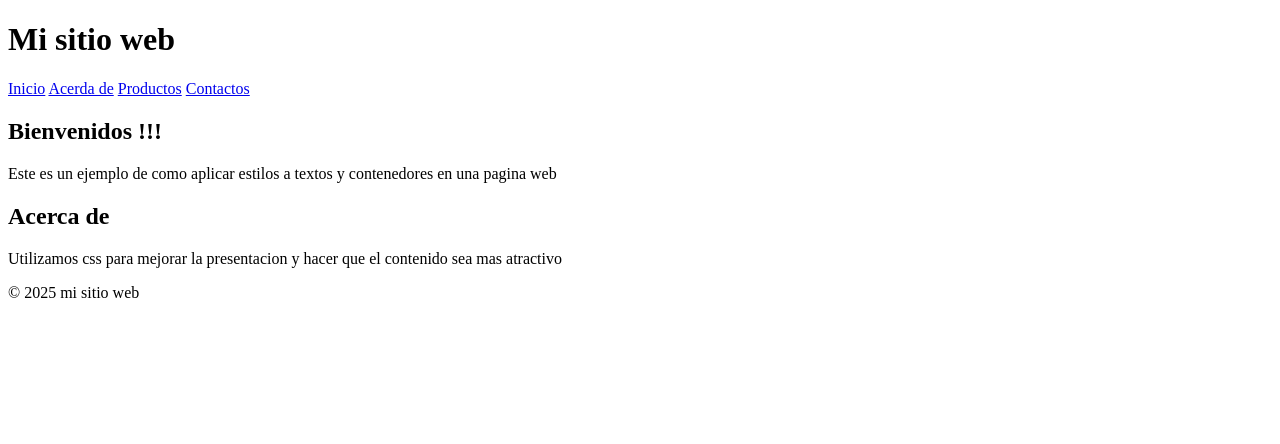
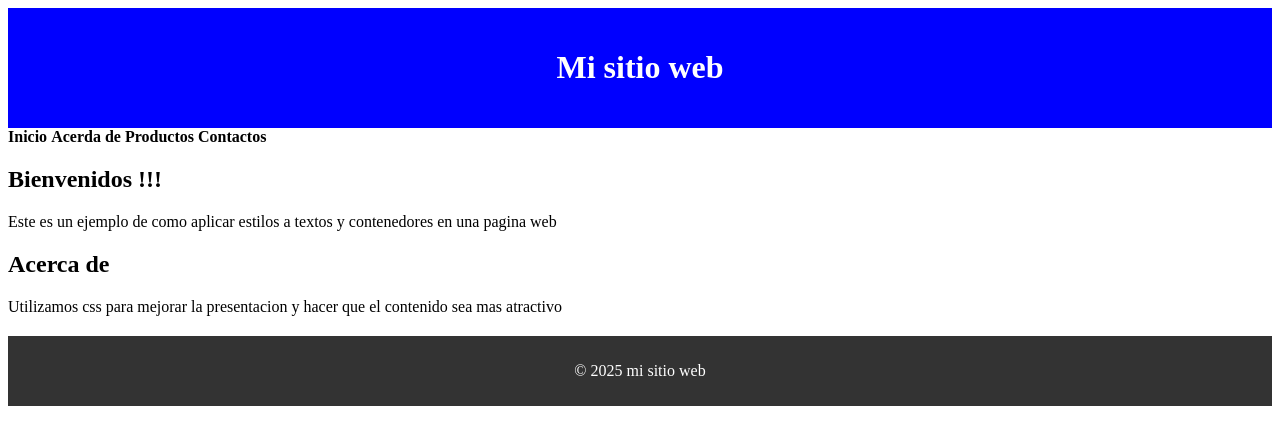
Before and after one commit to brayan1963/sesion-9, a plain HTML site: page lab9.html in a window 1280 px wide. Drawn offline with Linux system fonts and the light colour scheme.

Commit message:
cambio de html

```diff
--- a/lab9.html
+++ b/lab9.html
@@ -4,7 +4,7 @@
     <meta charset="UTF-8">
     <meta name="viewport" content="width=device-width, initial-scale=1.0">
     <title>Laboratorio 9</title>
-    <link rel="estilos.css">
+    <link href="estilos.css" rel="stylesheet"
 </head>
 <body>
     <header>
```
